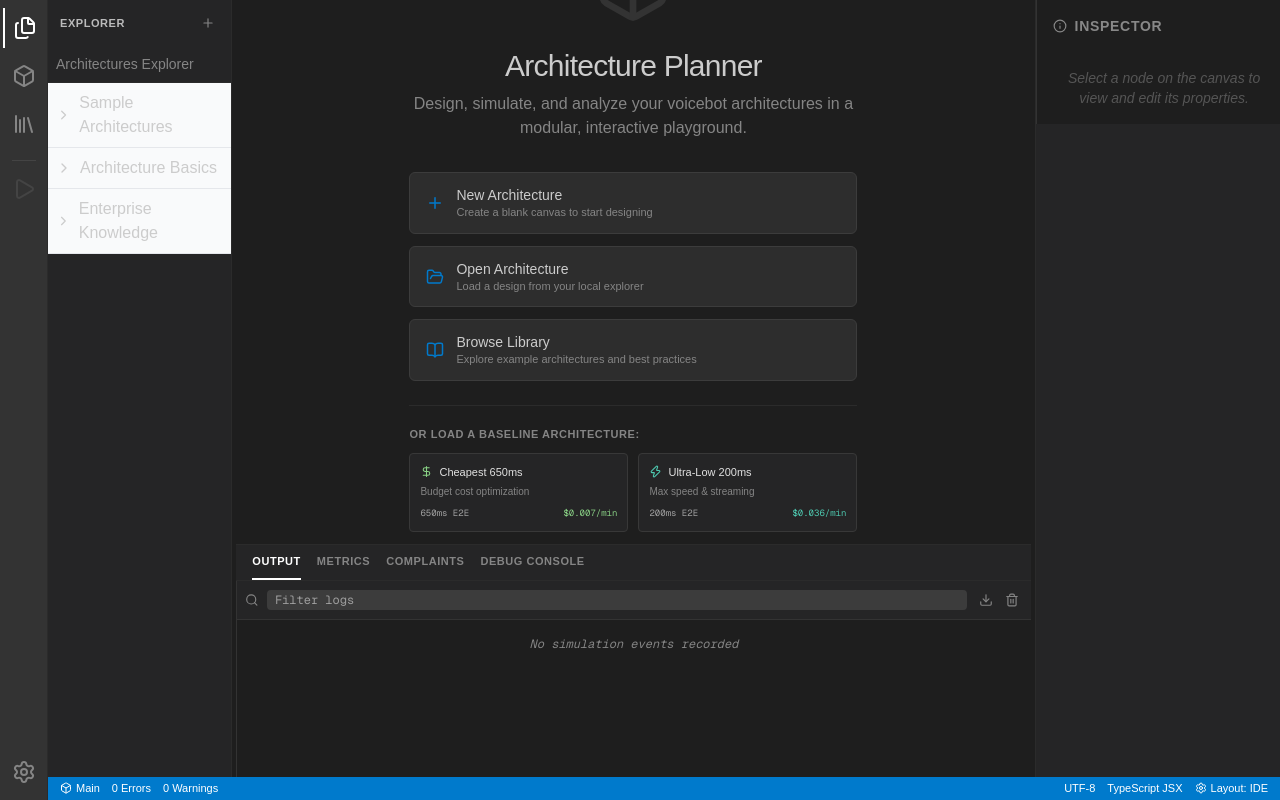
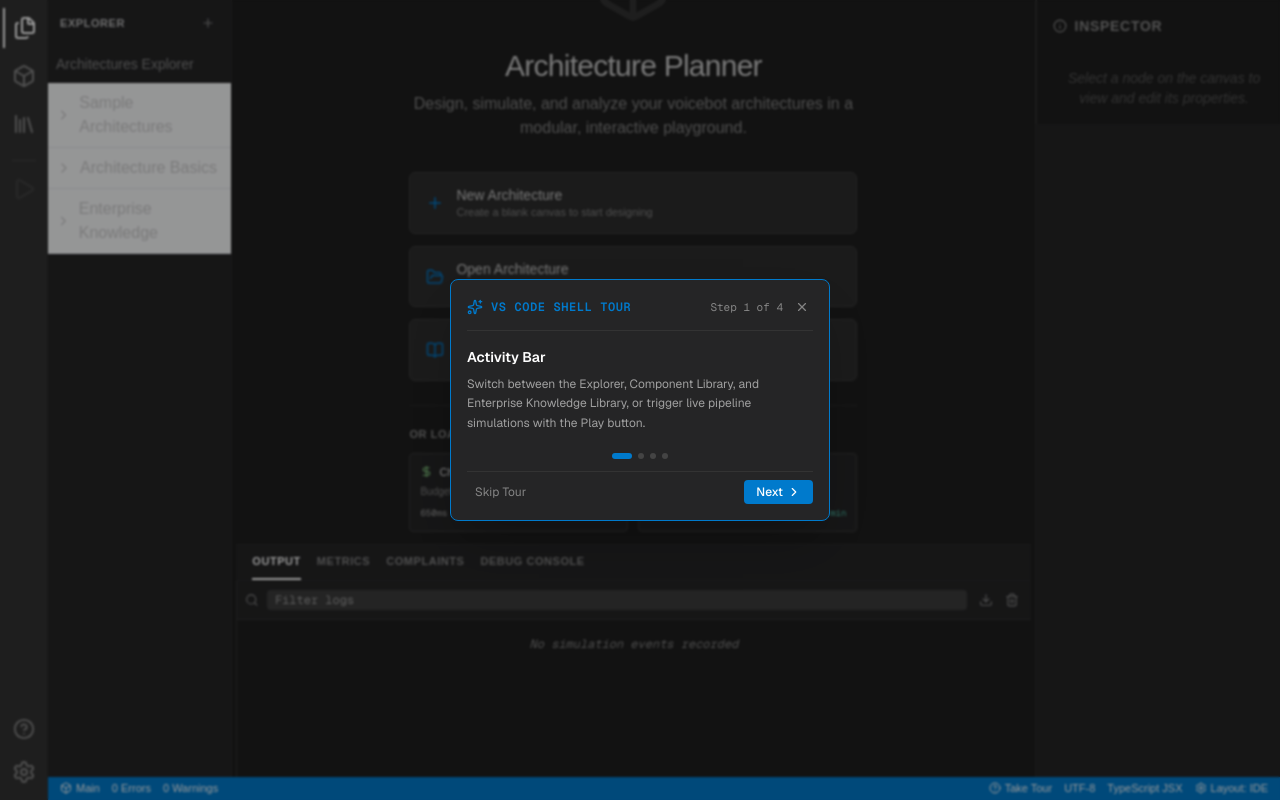
Before and after one commit to indoria/arch-planner-1, a Next.js app: page / in a window 1280 px wide. Built offline with nearby package versions, Linux system fonts and the light colour scheme.

Commit message:
feat(onboarding): Implement interactive VS Code shell guided tour

```diff
--- a/components/Shell.tsx
+++ b/components/Shell.tsx
@@ -1,14 +1,15 @@
 'use client'
 
-import React, { useState } from 'react'
+import React, { useState, useEffect } from 'react'
 import { Panel, PanelGroup, PanelResizeHandle } from 'react-resizable-panels'
-import { Files, Library, Settings, Search, Box, Terminal, MessageSquare, Bug, Play, BarChart3, Plus } from 'lucide-react'
+import { Files, Library, Settings, Search, Box, Terminal, MessageSquare, Bug, Play, BarChart3, Plus, HelpCircle } from 'lucide-react'
 import KnowledgeAccordion from './KnowledgeAccordion'
 import EnterpriseKnowledgeBase from './EnterpriseKnowledgeBase'
 import BlankState from './BlankState'
 import { BASELINE_ARCHITECTURES } from '@/data/baselineArchitectures'
 import ComponentLibrary from './ComponentLibrary'
 import Inspector from './Inspector'
+import TourGuide from './TourGuide'
 import ComplaintsLog from './ComplaintsLog'
 import CallLogPane from './CallLogPane'
 import MetricsDashboard from './MetricsDashboard'
@@ -27,6 +28,18 @@ export default function Shell({ children }: { children?: React.ReactNode }) {
   const activeTab = useTabStore((state) => state.openTabs.find(t => t.id === state.activeTabId))
   const openTab = useTabStore((state) => state.openTab)
   const [isSimulating, setIsSimulating] = useState(false)
+  const [isTourOpen, setIsTourOpen] = useState(false)
+
+  useEffect(() => {
+    try {
+      const completed = localStorage.getItem('voicebot_tour_completed')
+      if (!completed) {
+        setIsTourOpen(true)
+      }
+    } catch {
+      // Ignore localStorage issues
+    }
+  }, [])
 
   const handleRunSimulation = async () => {
     setIsSimulating(true)
@@ -88,7 +101,15 @@ export default function Shell({ children }: { children?: React.ReactNode }) {
           <Play size={24} fill={isSimulating ? "currentColor" : "none"} />
         </button>
 
-        <div className="mt-auto">
+        <div className="mt-auto flex flex-col items-center gap-1">
+          <button
+            onClick={() => setIsTourOpen(true)}
+            className="p-2 text-[#858585] hover:text-white transition-colors"
+            title="Start Guided Tour"
+            data-testid="activity-bar-tour-btn"
+          >
+            <HelpCircle size={22} />
+          </button>
           <button className="p-2 text-[#858585] hover:text-white">
             <Settings size={24} />
           </button>
@@ -229,7 +250,7 @@ export default function Shell({ children }: { children?: React.ReactNode }) {
           <PanelResizeHandle className="w-1 bg-[#1e1e1e] hover:bg-[#007acc] transition-colors" />
 
           {/* Right Sidebar (Inspector) */}
-          <Panel defaultSize={20} minSize={15} maxSize={30} className="bg-[#252526] border-l border-[#2b2b2b]">
+          <Panel defaultSize={20} minSize={15} maxSize={30} data-testid="inspector-panel" className="bg-[#252526] border-l border-[#2b2b2b]">
             <Inspector />
           </Panel>
         </PanelGroup>
@@ -245,6 +266,15 @@ export default function Shell({ children }: { children?: React.ReactNode }) {
             <span>0 Warnings</span>
           </div>
           <div className="flex items-center gap-3">
+            <button
+              onClick={() => setIsTourOpen(true)}
+              className="flex items-center gap-1 hover:underline text-white font-medium cursor-pointer"
+              title="Start IDE Guided Tour"
+              data-testid="status-bar-tour-btn"
+            >
+              <HelpCircle size={12} />
+              Take Tour
+            </button>
             <span>UTF-8</span>
             <span>TypeScript JSX</span>
             <span className="flex items-center gap-1">
@@ -253,6 +283,9 @@ export default function Shell({ children }: { children?: React.ReactNode }) {
             </span>
           </div>
         </div>
+
+        {/* Interactive Guided Tour */}
+        <TourGuide isOpen={isTourOpen} onClose={() => setIsTourOpen(false)} />
       </div>
     </div>
   )
--- /dev/null
+++ b/components/TourGuide.tsx
@@ -0,0 +1,179 @@
+'use client'
+
+import React, { useState, useEffect } from 'react'
+import { Sparkles, ChevronRight, ChevronLeft, X, Check } from 'lucide-react'
+
+export interface TourStep {
+  targetId: string
+  title: string
+  description: string
+  placement?: 'top' | 'bottom' | 'left' | 'right'
+}
+
+export const TOUR_STEPS: TourStep[] = [
+  {
+    targetId: 'activity-bar',
+    title: 'Activity Bar',
+    description: 'Switch between the Explorer, Component Library, and Enterprise Knowledge Library, or trigger live pipeline simulations with the Play button.',
+    placement: 'right'
+  },
+  {
+    targetId: 'sidebar',
+    title: 'Explorer & Knowledge Base',
+    description: 'Browse architectures, load pre-configured 650ms and 200ms baselines, or expand the Enterprise Knowledge Base for progressive disclosure of voicebot concepts.',
+    placement: 'right'
+  },
+  {
+    targetId: 'editor-area',
+    title: 'Tabs & Architecture Canvas',
+    description: 'Open multiple architectures in VS Code-style tabs. View interactive SVG data-flow nodes, inspect connections, and simulate audio-to-text-to-speech pipelines.',
+    placement: 'bottom'
+  },
+  {
+    targetId: 'inspector-panel',
+    title: 'Component Inspector & Click-to-Replace',
+    description: 'Click any node in the canvas to inspect its latency, cost, and parameters. Click alternatives to instantly hot-swap components in your architecture.',
+    placement: 'left'
+  }
+]
+
+interface TourGuideProps {
+  isOpen: boolean
+  onClose: () => void
+}
+
+export default function TourGuide({ isOpen, onClose }: TourGuideProps) {
+  const [currentStepIndex, setCurrentStepIndex] = useState(0)
+
+  useEffect(() => {
+    if (isOpen) {
+      setCurrentStepIndex(0)
+    }
+  }, [isOpen])
+
+  if (!isOpen) return null
+
+  const step = TOUR_STEPS[currentStepIndex]
+  const isFirst = currentStepIndex === 0
+  const isLast = currentStepIndex === TOUR_STEPS.length - 1
+
+  const handleNext = () => {
+    if (isLast) {
+      handleComplete()
+    } else {
+      setCurrentStepIndex(prev => prev + 1)
+    }
+  }
+
+  const handlePrev = () => {
+    if (!isFirst) {
+      setCurrentStepIndex(prev => prev - 1)
+    }
+  }
+
+  const handleComplete = () => {
+    try {
+      localStorage.setItem('voicebot_tour_completed', 'true')
+    } catch {
+      // Ignore localStorage errors
+    }
+    onClose()
+  }
+
+  return (
+    <div
+      className="fixed inset-0 z-50 pointer-events-auto flex items-center justify-center bg-black/40 backdrop-blur-[1px]"
+      data-testid="tour-guide-overlay"
+    >
+      <div
+        className="w-[380px] bg-[#252526] border border-[#007acc] rounded-lg shadow-2xl p-4 text-[#cccccc] font-sans animate-in fade-in zoom-in-95 duration-150 select-none"
+        data-testid="tour-guide-dialog"
+      >
+        {/* Header */}
+        <div className="flex items-center justify-between pb-3 border-b border-[#333333]">
+          <div className="flex items-center gap-2">
+            <Sparkles size={16} className="text-[#007acc]" />
+            <span className="text-xs font-mono font-semibold uppercase tracking-wider text-[#007acc]">
+              VS Code Shell Tour
+            </span>
+          </div>
+          <div className="flex items-center gap-2">
+            <span className="text-[11px] font-mono text-[#858585]">
+              Step {currentStepIndex + 1} of {TOUR_STEPS.length}
+            </span>
+            <button
+              onClick={handleComplete}
+              className="text-[#858585] hover:text-white p-1 rounded hover:bg-[#333] transition-colors"
+              aria-label="Close tour"
+            >
+              <X size={14} />
+            </button>
+          </div>
+        </div>
+
+        {/* Content */}
+        <div className="py-4 space-y-2">
+          <h3 className="text-sm font-semibold text-white">
+            {step.title}
+          </h3>
+          <p className="text-xs text-[#a0a0a0] leading-relaxed">
+            {step.description}
+          </p>
+        </div>
+
+        {/* Progress Dots */}
+        <div className="flex items-center justify-center gap-1.5 py-1 mb-2">
+          {TOUR_STEPS.map((_, idx) => (
+            <div
+              key={idx}
+              className={`h-1.5 rounded-full transition-all ${
+                idx === currentStepIndex
+                  ? 'w-5 bg-[#007acc]'
+                  : 'w-1.5 bg-[#444444]'
+              }`}
+            />
+          ))}
+        </div>
+
+        {/* Footer Actions */}
+        <div className="flex items-center justify-between pt-2 border-t border-[#333333]">
+          <button
+            onClick={handleComplete}
+            className="text-xs text-[#858585] hover:text-[#cccccc] px-2 py-1 rounded hover:bg-[#2d2d2d] transition-colors"
+          >
+            Skip Tour
+          </button>
+
+          <div className="flex items-center gap-2">
+            {!isFirst && (
+              <button
+                onClick={handlePrev}
+                className="flex items-center gap-1 text-xs px-2.5 py-1 rounded bg-[#333333] hover:bg-[#3e3e42] text-[#cccccc] hover:text-white transition-colors"
+              >
+                <ChevronLeft size={14} />
+                Back
+              </button>
+            )}
+
+            <button
+              onClick={handleNext}
+              className="flex items-center gap-1 text-xs px-3 py-1 rounded bg-[#007acc] hover:bg-[#0062a3] text-white font-medium transition-colors"
+            >
+              {isLast ? (
+                <>
+                  <Check size={14} />
+                  Finish
+                </>
+              ) : (
+                <>
+                  Next
+                  <ChevronRight size={14} />
+                </>
+              )}
+            </button>
+          </div>
+        </div>
+      </div>
+    </div>
+  )
+}
```
Also changed, not shown: 1 other file (tests, documents, lock files or other folders).
